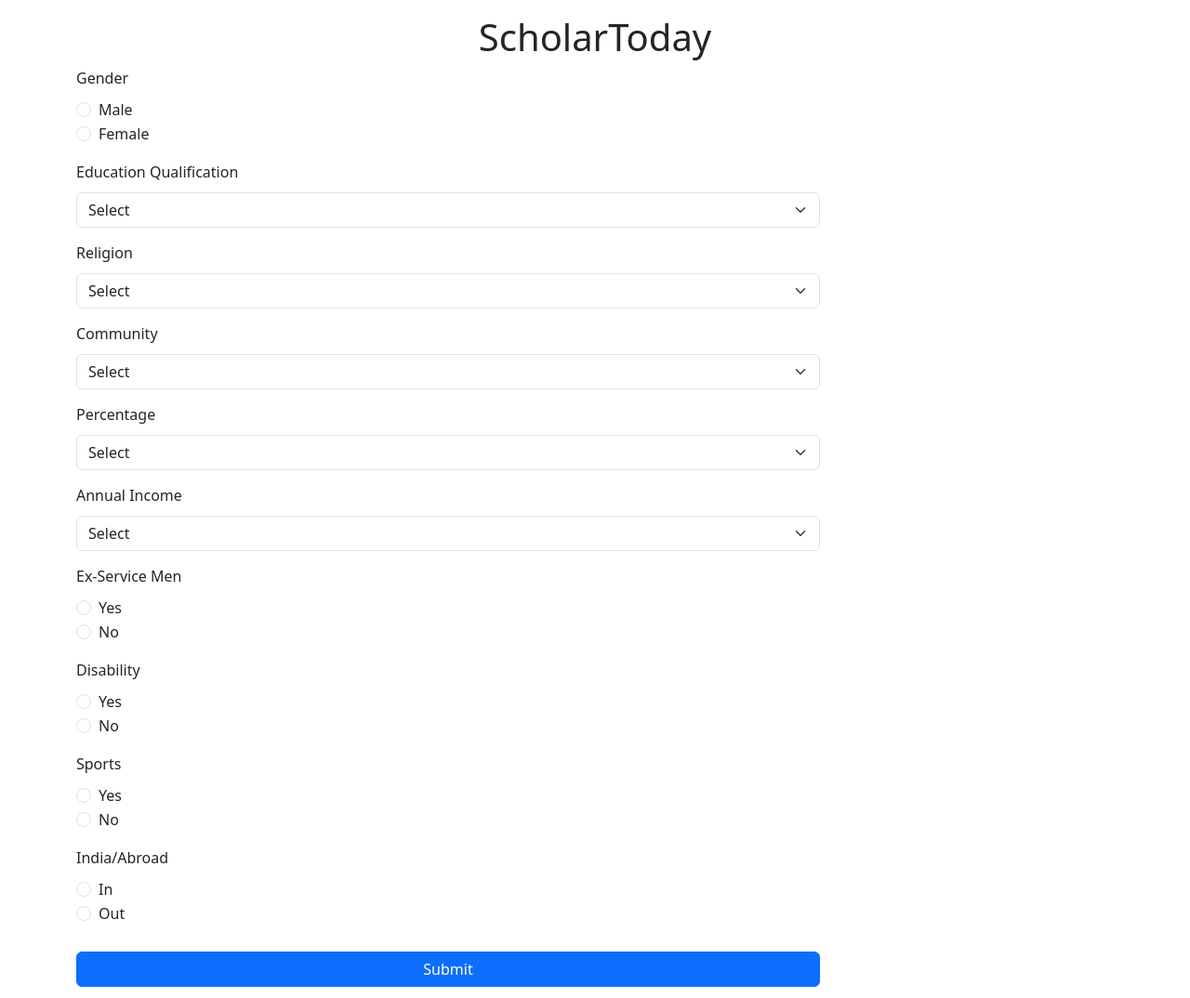
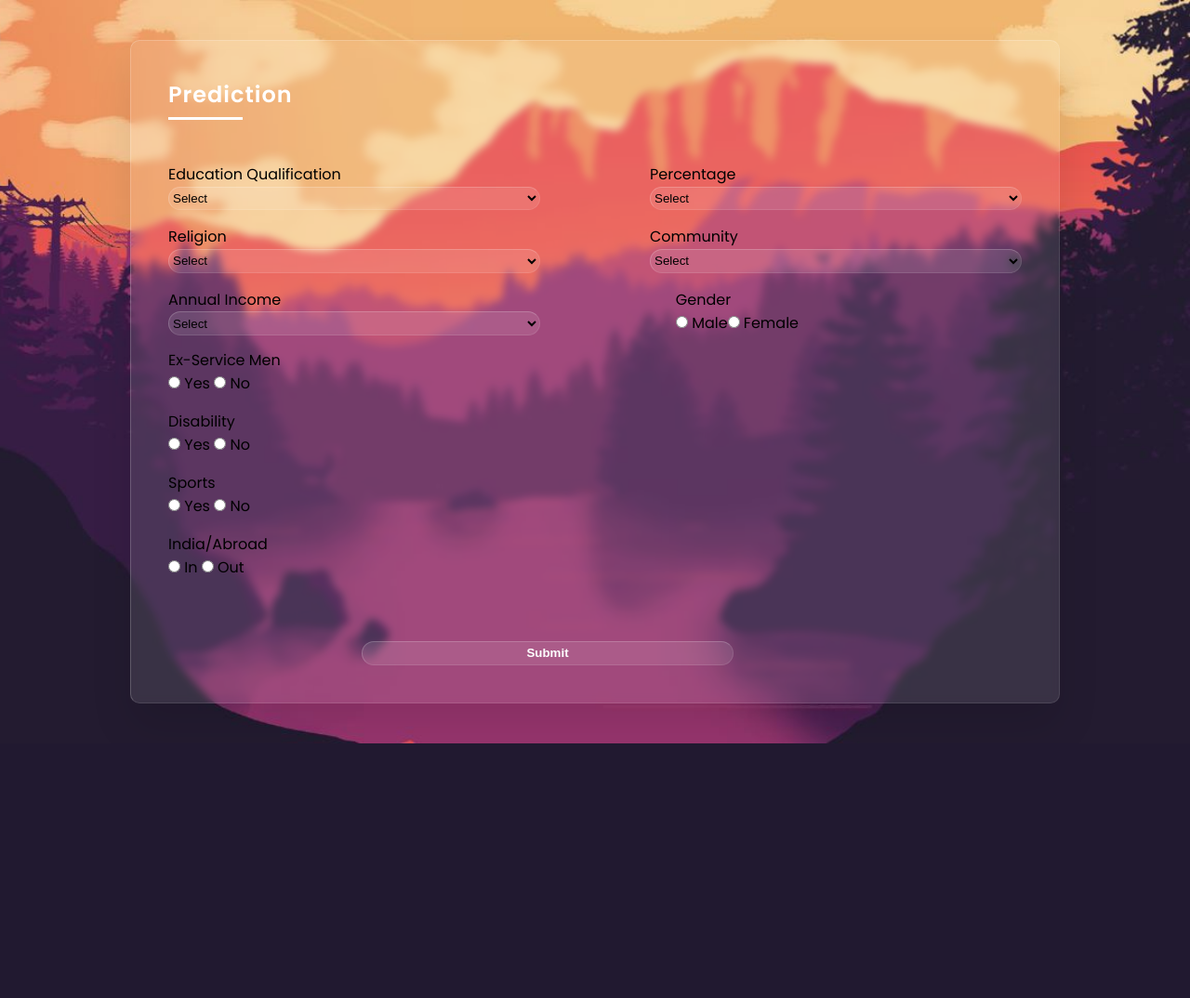
Before and after one commit to NaveenPradhaph/Scholarship-Prediction, a Flask app: page / in a window 1280 px wide. Shown: the whole page at 93% size. After the commit the page ends 800 px from the top, so only its background shows below. Run offline with Flask 3, Linux system fonts and the light colour scheme; parts of the project's set-up code (start-up, migrations or seed data) failed here and were passed over; some libraries are stand-ins or nearby versions.

Commit message:
Sathya web update

```diff
--- a/app.py
+++ b/app.py
@@ -15,7 +15,7 @@
 app = Flask(__name__)
 model = pickle.load(open('scholar.pkl','rb'))
 
-@app.route("/",methods=['GET'])
+@app.route("/")
 def home():
     return render_template("index.html")
 
@@ -56,7 +56,7 @@
 sc=StandardScaler()
 X=sc.fit_transform(X)
 
-@app.route("/predict", methods=['POST'])
+@app.route("/", methods=['POST'])
 def predict():
     if request.method == 'POST':
         Education = int(request.form['Education'])
@@ -71,6 +71,8 @@
         India = int(request.form['India'])
 
         values=[Education, Gender, Community, Religion, Exservice, Disability,Sports, Percentage, Income,India]
+
+        print(values)
 
         arr=[]
         for i in range(len(scholarship)):
@@ -87,8 +89,12 @@
             output = model.predict(val).item()
             if(output>0):
                 eligible_scholarship.append(scholarship[i])
+            print(output)
 
+        print(arr)
+        # return render_template("predict.html",prediction_text="The scholar prediction is {}".format(eligible_scholarship))
         return render_template("predict.html",eligible_scholarship=eligible_scholarship,length=len(eligible_scholarship))
+        # return render_template("predict.html")
     else:
         return render_template('index.html')
 
--- /dev/null
+++ b/static/styles/style.css
@@ -0,0 +1,256 @@
+@import url("https://fonts.googleapis.com/css2?family=Poppins:wght@200;300;400;500;600;700;800;900&display=swap");
+* {
+  margin: 0;
+  padding: 0;
+  box-sizing: border-box;
+  scroll-behavior: smooth;
+}
+
+body {
+  overflow-x: hidden;
+  font-family: "Poppins", sans-serif;
+  background-image: url('/static/img/ima.jpg');
+  background-size: cover;
+  background-position: right;
+}
+
+section {
+  display: flex;
+  justify-content: center;
+  align-items: center;
+  min-height: 100vh;
+}
+
+.box {
+  position: relative;
+}
+
+.form-select {
+  background-blend-mode: color rgba(0, 0, 0, 0.1);
+}
+
+.boxContainer {
+  position: relative;
+  width: 1000px;
+  min-height: 400px;
+  background: rgba(255, 255, 255, 0.1);
+  border: 1px solid rgba(255, 255, 255, 0.2);
+  border-right: 1px solid rgba(255, 255, 255, 0.1);
+  border-bottom: 1px solid rgba(255, 255, 255, 0.1);
+  border-radius: 10px;
+  display: flex;
+  justify-content: center;
+  align-items: center;
+  -webkit-backdrop-filter: blur(4px);
+          backdrop-filter: blur(4px);
+  box-shadow: 0 25px 45px rgba(0, 0, 0, 0.1);
+}
+
+.form {
+  position: relative;
+  width: 100%;
+  height: 100%;
+  padding: 40px;
+}
+
+.form-check {
+  margin-top: 0.5px;
+  margin-bottom: 2px;
+}
+
+.form h2 {
+  position: relative;
+  color: #fff;
+  font-size: 24px;
+  font-weight: 600;
+  letter-spacing: 1px;
+  margin-bottom: 40px;
+}
+
+.form-select {
+  background: rgba(255, 255, 255, 0.1);
+  border: 1px solid rgba(255, 255, 255, 0.2);
+  border-right: 1px solid rgba(255, 255, 255, 0.1);
+  border-bottom: 1px solid rgba(255, 255, 255, 0.1);
+  border-radius: 32px;
+}
+
+.form h2::before {
+  content: "";
+  position: absolute;
+  left: 0;
+  bottom: -10px;
+  width: 80px;
+  height: 2.8px;
+  background: #fff;
+}
+
+.sub-head {
+  margin-top: 1rem;
+}
+
+/* .form .inputBox
+{
+	width: 100%;
+	margin-top: 20px;
+}
+.form .inputBox input
+{
+	width: 100%;
+	background: rgba(255, 255, 255, 0.2);
+	border: none;
+	outline: none;
+	padding: 10px 20px;
+	border-radius: 35px;
+	border: 1px solid rgba(255, 255, 255, 0.2);
+	border-right: 1px solid rgba(255, 255, 255, 0.1);
+	border-bottom: 1px solid rgba(255, 255, 255, 0.1);
+	font-size: 16px;
+	letter-spacing: 1px;
+	color: #fff;
+	box-shadow: 0 5px 15px rgba(0, 0, 0, 0.05);
+}
+.form .inputBox input::placeholder
+{
+	color: #fff;
+}*/
+.form .form-check {
+  color: #fff;
+  font-weight: 300;
+}
+
+.form .btn-primary {
+  background: rgba(255, 255, 255, 0.1);
+  border: 1px solid rgba(255, 255, 255, 0.2);
+  border-right: 1px solid rgba(255, 255, 255, 0.1);
+  border-bottom: 1px solid rgba(255, 255, 255, 0.1);
+  border-radius: 32px;
+  color: #fff;
+  cursor: pointer;
+  font-weight: 600;
+  margin-top: 5em;
+  margin-left: 13rem;
+
+}
+/* .btn-primary{
+
+  margin-bottom: 2px;
+} */
+
+@media (max-width: 420px) {
+  .boxContainer {
+    width: 360px;
+  }
+  .form {
+    padding: 36px;
+  }
+}
+@media (max-width: 390px) {
+  .boxContainer {
+    width: 320px;
+  }
+  .form {
+    padding: 32px;
+  }
+}
+select-hidden {
+  background-color: rgba(0, 0, 0, 0.1);
+  -webkit-backface-visibility: hidden;
+          backface-visibility: hidden;
+  visibility: hidden;
+}
+
+select-styled {
+  position: absolute;
+  background-color: rgba(0, 0, 0, 0.1);
+  padding: 8px 15px;
+}
+
+select-options {
+  background-color: rgba(0, 0, 0, 0.1);
+  color: #fff;
+}/*# sourceMappingURL=style.css.map */
+
+
+/*the container must be positioned relative:*/
+.custom-select {
+  position: relative;
+  font-family: Arial;
+}
+
+.custom-select select {
+  display: none; /*hide original SELECT element:*/
+}
+
+.select-selected {
+  background-color: rgba(255, 255, 255, 0.1);
+}
+
+/*style the arrow inside the select element:*/
+.select-selected:after {
+  position: absolute;
+  content: "";
+  top: 14px;
+  right: 10px;
+  width: 0;
+  height: 0;
+  border: 6px solid transparent;
+  border-color: #000 transparent transparent transparent;
+}
+
+/*point the arrow upwards when the select box is open (active):*/
+.select-selected.select-arrow-active:after {
+  border-color: transparent transparent #fff transparent;
+  top: 7px;
+}
+
+/*style the items (options), including the selected item:*/
+.select-items div,.select-selected {
+  color: #000;
+  padding: 8px 16px;
+  border: 1px solid transparent;
+  border-color: transparent transparent rgba(0, 0, 0, 0.1) transparent;
+  cursor: pointer;
+  user-select: none;
+}
+
+/*style items (options):*/
+.select-items {
+  position: absolute;
+  background-color: rgba(255, 255, 255, 0.1);
+  top: 100%;
+  left: 0;
+  right: 0;
+  z-index: 99;
+}
+
+/*hide the items when the select box is closed:*/
+.select-hide {
+  display: none;
+}
+
+.select-items div:hover, .same-as-selected {
+  background-color: rgba(0, 0, 0, 0.1);
+}
+.sidespace2{
+  float: right;
+}
+.sidespace1{
+  float: left;
+
+
+}
+.sidespace{
+  display: inline;
+
+
+}
+.move{
+  margin-top: 16rem;
+}
+.move1{
+  margin-right: 15rem;
+}
+.sub-hea{
+  margin-top: 1rem;
+}
--- a/templates/index.html
+++ b/templates/index.html
@@ -1,144 +1,150 @@
 <!DOCTYPE html>
-<html lang="en">
+<html>
 <head>
-    <meta charset="UTF-8">
-    <meta http-equiv="X-UA-Compatible" content="IE=edge">
-    <meta name="viewport" content="width=device-width, initial-scale=1.0">
-    <title>Document</title>
-    <link href="https://cdn.jsdelivr.net/npm/bootstrap@5.3.0-alpha1/dist/css/bootstrap.min.css" rel="stylesheet" integrity="sha384-GLhlTQ8iRABdZLl6O3oVMWSktQOp6b7In1Zl3/Jr59b6EGGoI1aFkw7cmDA6j6gD" crossorigin="anonymous">
-    <script src="https://cdn.jsdelivr.net/npm/bootstrap@5.3.0-alpha1/dist/js/bootstrap.bundle.min.js" integrity="sha384-w76AqPfDkMBDXo30jS1Sgez6pr3x5MlQ1ZAGC+nuZB+EYdgRZgiwxhTBTkF7CXvN" crossorigin="anonymous"></script>
-    <link rel="stylesheet" type = "text/css"href="{{url_for('static',filename="styles/s_style.css")}}">
-    <script src="jquery-3.1.1.min.js" type='text/javascript'></script>
-    <link href='bootstrap-datepicker/dist/css/bootstrap-datepicker.min.css' rel='stylesheet' type='text/css'>
-    <script src='bootstrap-datepicker/dist/js/bootstrap-datepicker.min.js' type='text/javascript'></script>
+	<meta name="viewport" content="width=device-width, initial-scale=1.0">
+	<title>Glassmorphism Login Form</title>
+	<link rel="stylesheet" type = "text/css"href="{{url_for('static',filename="styles/style.css")}}">
 </head>
 <body>
-
-
-    <h1>Scholar<span color="blue">Today</span></h1>
-    <form action="{{ url_for('predict')}}" method="POST">
-    <div class="container">
-    <div class="row">
-
-    <p class="sub-head">Gender</p>
-    <div class="form-check">
-        <input class="form-check-input" type="radio" name="gender" id="gender-male" value='1'>
-        <label class="form-check-label" for="gender-male" >
-            Male
-          </label>
-      </div>
-  <div class="form-check">
-      <input class="form-check-input" type="radio" name="gender" id="gender-female" value='0'>
-      <label class="form-check-label2" for="gender-female" >
-        Female
-      </label>
-  </div>
-
+  <form action='{{ url_for('predict')}}' method='POST'>
+	<script src="script.js"></script>
+	<div class="bg-img"></div>
+	<section>
+		<div class="box">
+			<div class="boxContainer">
+				<div class="form">
+					<h2>Prediction</h2>
+          <div class="sidespace">
+            <div class="sidespace1">
   <p class="sub-head">Education Qualification</p>
-  <select class="form-select" aria-label=".form-select-sm example" style="width: 100vh;" name="Education" id='Education'>
+  <select class="form-select" aria-label=".form-select-sm example" style="width: 50vh;height:3.2vh;" name="Education" id='Education'>
       <option selected>Select</option>
       <option value="0">Undergraduate</option>
       <option value="1">Postgraduate</option>
       <option value="2">Doctrate</option>
     </select>
+            </div>
+            <div class="sidespace2">
+    <p class="sub-head">Percentage</p>
+    <select class="form-select" aria-label=".form-select-sm example" style="width: 50vh;height:3.2vh;" name='Percentage' id='Percentage'>
+        <option selected>Select</option>
+        <option value="0">90-100</option>
+        <option value="1">80-90</option>
+        <option value="2">70-80</option>
+        <option value="3">Below 70</option>
+    </select>
+    </div>
+          </div>
 
+<div class="sidespace">
+  <div class="sidespace1">
     <p class="sub-head">Religion</p>
-    <select class="form-select" aria-label=".form-select-sm example" style="width: 100vh;" name='Religion' id='Religion'>
+    <select class="form-select" aria-label=".form-select-sm example" style="width: 50vh;height:3.2vh;" name='Religion' id='Religion'>
         <option selected>Select</option>
         <option value="0">Hindu</option>
         <option value="1">Muslim</option>
         <option value="2">Christian</option>
         <option value="3">Others</option>
     </select>
-
+  </div>
+<div class="sidespace2">
     <p class="sub-head">Community</p>
-    <select class="form-select" aria-label=".form-select-sm example" style="width: 100vh;" name='Community' id='Community'>
+    <select class="form-select" aria-label=".form-select-sm example" style="width: 50vh;height:3.2vh;" name='Community' id='Community'>
         <option selected>Select</option>
         <option value="0">General</option>
         <option value="1">OBC</option>
         <option value="2">SC/ST</option>
         <option value="3">Minorities</option>
     </select>
+  </div>
+</div>
 
-    <p class="sub-head">Percentage</p>
-    <select class="form-select" aria-label=".form-select-sm example" style="width: 100vh;" name='Percentage' id='Percentage'>
-        <option selected>Select</option>
-        <option value="0">90-100</option>
-        <option value="1">80-90</option>
-        <option value="2">70-80</option>
-        <option value="3">Below 70</option>
-    </select>
-
+<div class="sidespace">
+  <div class="sidespace1">
     <p class="sub-head">Annual Income</p>
-    <select class="form-select" aria-label=".form-select-sm example" style="width: 100vh;" name='Income' id='Income'>
+    <select class="form-select" aria-label=".form-select-sm example" style="width: 50vh;height:3.2vh;" name='Income' id='Income'>
         <option selected>Select</option>
         <option value="0">Upto 1.5L</option>
         <option value="1">1.5L to 3L</option>
         <option value="2">3L to 6L</option>
         <option value="3">Above 6L</option>
     </select>
+  </div>
+  <div class="sidespace2">
+    <div class="move1">
+    <p class="sub-head ">Gender</p>
+    <div class="sidespace">
+    <div class="sidespace1">
+        <input class="form-check-input" type="radio" name="gender" id="gender-male" value='1'>
+        <label class="form-check-label" for="gender-male" >Male
+          </label>
+      </div>
+  <div class="sidespace2">
+      <input class="form-check-input" type="radio" name="gender" id="gender-female" value='0'>
+      <label class="form-check-label2" for="gender-female" >
+        Female
+      </label>
+    </div>
+  </div>
+</div>
+</div>
+</div>
+<div class="move">
 
-    <p class="sub-head">Ex-Service Men</p>
-    <div class="form-check">
+    <p class="sub-hea">Ex-Service Men</p>
+    <div class="sidespace">
         <input class="form-check-input" type="radio" name="Exservice" id="Exservice-yes" value='1'>
         <label class="form-check-label" for="Exservice-yes">
             Yes
           </label>
-      </div>
-  <div class="form-check">
       <input class="form-check-input" type="radio" name="Exservice" id="Exservice-no" value='0'>
       <label class="form-check-label2" for="Exservice-no" >
         No
       </label>
   </div>
 
-    <p class="sub-head">Disability</p>
-    <div class="form-check">
+
+    <p class="sub-hea">Disability</p>
+    <div class="sidespace">
       <input class="form-check-input" type="radio" name="Disability" id="Disability-yes" value='1'>
       <label class="form-check-label" for="Disability-yes" >
           Yes
         </label>
-    </div>
-    <div class="form-check">
     <input class="form-check-input" type="radio" name="Disability" id="Disability-no" value='0'>
     <label class="form-check-label2" for="Disability-no" >
       No
     </label>
     </div>
 
-    <p class="sub-head">Sports</p>
-    <div class="form-check">
+    <p class="sub-hea">Sports</p>
+    <div class="sidespace">
     <input class="form-check-input" type="radio" name="Sports" id="Sports-yes" value='1'>
     <label class="form-check-label" for="Sports-yes" >
         Yes
       </label>
-    </div>
-    <div class="form-check">
     <input class="form-check-input" type="radio" name="Sports" id="Sports-no" value='0'>
     <label class="form-check-label2" for="Sports-no" >
     No
     </label>
     </div>
-
-
-    <p class="sub-head">India/Abroad</p>
-    <div class="form-check">
+    <p class="sub-hea">India/Abroad</p>
+    <div class="sidespace">
     <input class="form-check-input" type="radio" name="India" id="India-in" value='0'>
     <label class="form-check-label" for="India-in" >
         In
       </label>
-    </div>
-    <div class="form-check">
     <input class="form-check-input" type="radio" name="India" id="India-out" value='1'>
     <label class="form-check-label2" for="India-out" >
     Out
     </label>
     </div>
-    <button class="btn btn-primary" type="submit" style="width: 100vh" id="submit">Submit</button>
+  </div>
+  <button class="btn-primary" type="submit" style="width: 50vh;height: 3.3vh;" id="submit">Submit</button>
 </div>
-</div>
+</div></div>
 </section>
 
 </form>
 </body>
+</body>
 </html>
```
Also changed, not shown: templates/index1.html (added, +144 -0 lines), static/img/ima.jpg (added).
